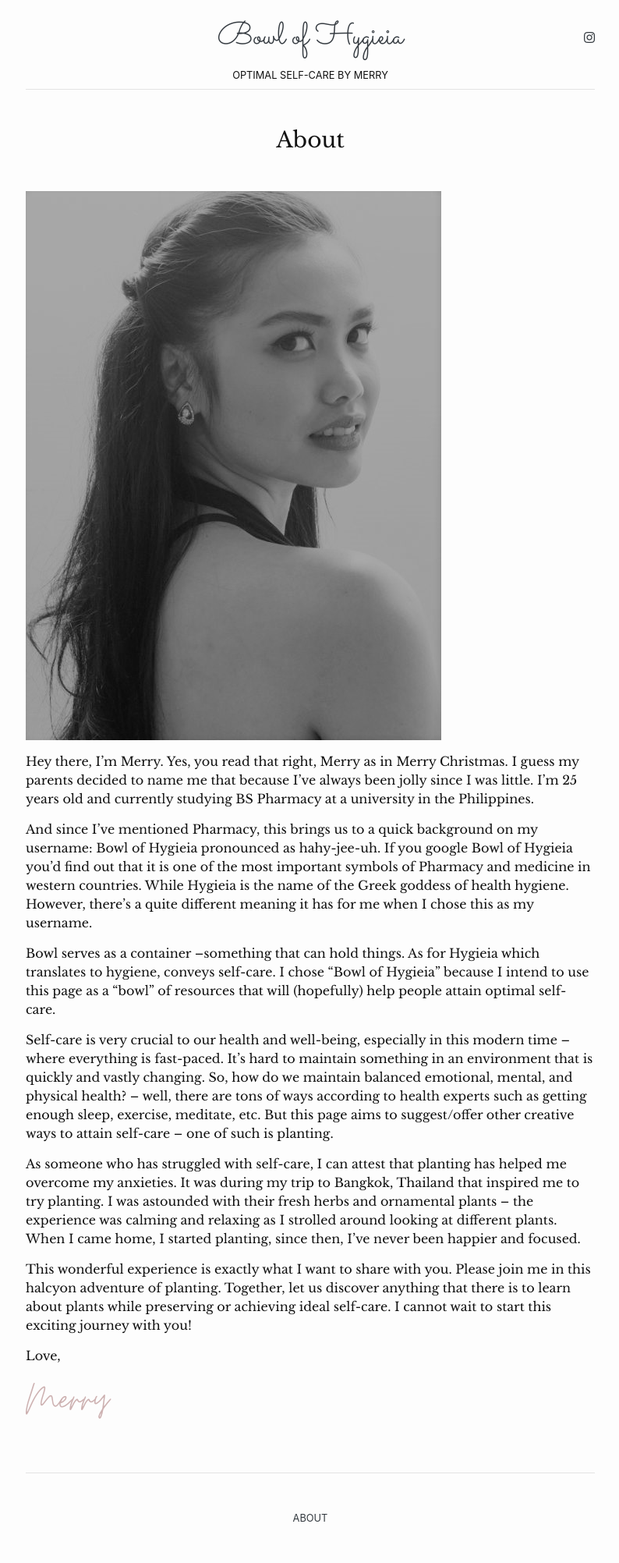
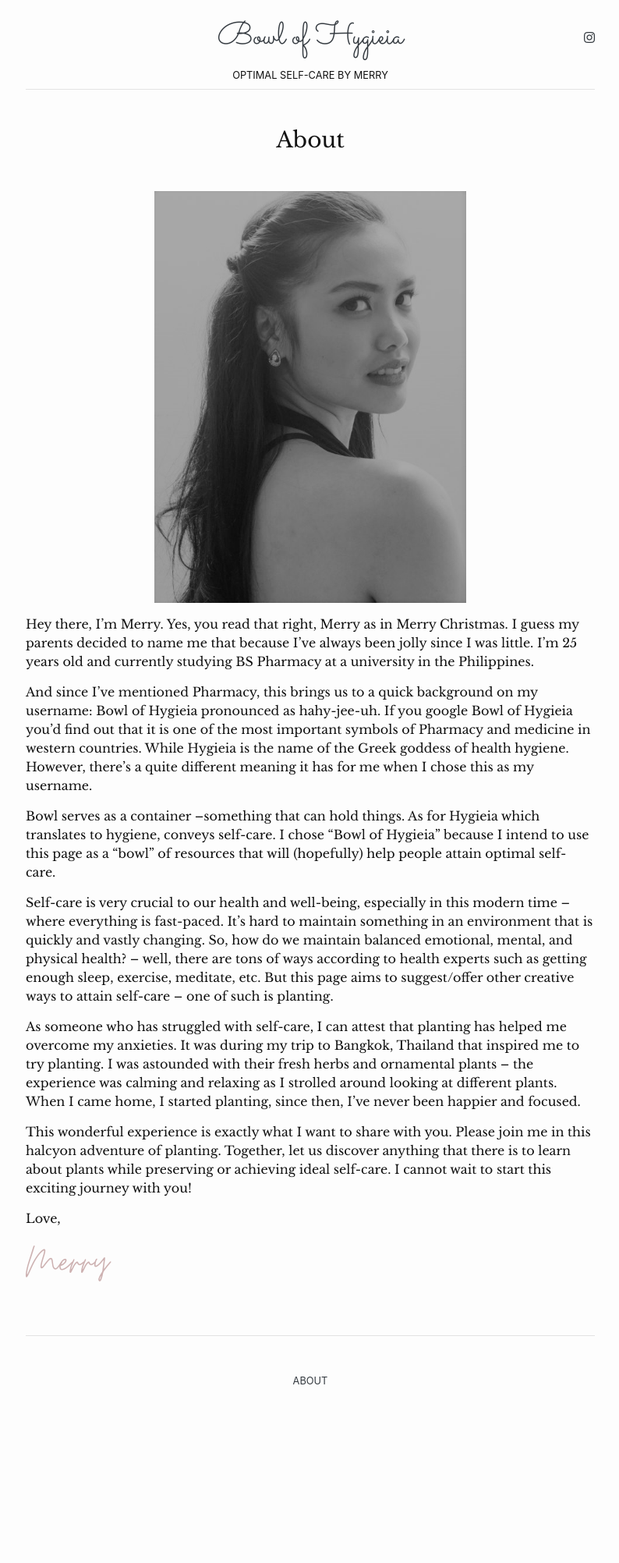
Before and after one commit to ToshiWasabi/Toshi, a Jekyll site: the page built from about.md, in a window 1280 px wide. Shown: the whole page at 78% size, without its empty margins (242-1036 px from the left). Built offline with Jekyll 4.4.1, drawn with Linux system fonts in a browser that asks for light colours; nearby versions of some CDN libraries; after the commit the page ends 1828 px from its top, so only the background shows below that.

Commit message:
Update about.md

```diff
--- a/about.md
+++ b/about.md
@@ -4,7 +4,7 @@ title: About
 permalink: /about/
 ---
 
-![ME]({{'/images/img_3005.jpg' | relative_url}}){:class="img-resposive"}
+![ME]({{'/images/img_3005.jpg' | relative_url}}){:class="img-responsive"}
 
 Hey there, I’m Merry. Yes, you read that right, Merry as in Merry Christmas. I guess my parents decided to name me that because I’ve always been jolly since I was little. I’m 25 years old and currently studying BS Pharmacy at a university in the Philippines.
 
```
